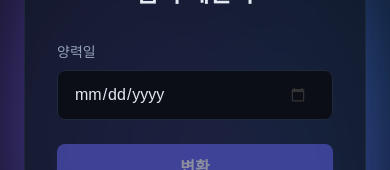
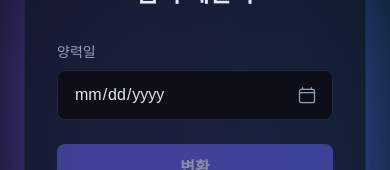
Before and after one commit to BaeZzi813/S3-Deploy-Test, a Next.js app: page / in a window 390 px wide. Shown: the part 357-527 px from the top of the page. Built offline with nearby package versions, Linux system fonts and the light colour scheme.

Commit message:
Refact / 달력 아이콘 모바일 사이즈에서 노출

```diff
--- a/app/globals.css
+++ b/app/globals.css
@@ -44,7 +44,10 @@ body {
 }
 
 input[type="date"]::-webkit-calendar-picker-indicator {
-  filter: invert(0.8);
+  opacity: 0;
+  position: absolute;
+  right: 0;
+  width: 40px;
+  height: 100%;
   cursor: pointer;
-  margin-right: 8px;
 }
--- a/app/page.tsx
+++ b/app/page.tsx
@@ -37,13 +37,18 @@ export default function Home() {
           <label className="block text-sm font-medium text-[#94a3b8] mb-2">
             양력일
           </label>
+          <div className="relative mb-6">
             <input
               type="date"
               max="9999-12-31"
               value={input}
               onChange={getSolarInput}
-            className="w-full bg-[#0b0e17] border border-[#1e293b] rounded-lg px-4 py-3 text-[#e2e8f0] mb-6 transition-all duration-200 focus:border-[#6366f1] focus:ring-2 focus:ring-indigo-500/20 focus:outline-none"
+              className="w-full bg-[#0b0e17] border border-[#1e293b] rounded-lg px-4 py-3 text-[#e2e8f0] transition-all duration-200 focus:border-[#6366f1] focus:ring-2 focus:ring-indigo-500/20 focus:outline-none"
             />
+            <svg className="absolute right-4 top-1/2 -translate-y-1/2 w-5 h-5 text-[#94a3b8] pointer-events-none" xmlns="http://www.w3.org/2000/svg" fill="none" viewBox="0 0 24 24" strokeWidth={1.5} stroke="currentColor">
+              <path strokeLinecap="round" strokeLinejoin="round" d="M6.75 3v2.25M17.25 3v2.25M3 18.75V7.5a2.25 2.25 0 0 1 2.25-2.25h13.5A2.25 2.25 0 0 1 21 7.5v11.25m-18 0A2.25 2.25 0 0 0 5.25 21h13.5A2.25 2.25 0 0 0 21 18.75m-18 0v-7.5A2.25 2.25 0 0 1 5.25 9h13.5A2.25 2.25 0 0 1 21 11.25v7.5" />
+            </svg>
+          </div>
           <button
             onClick={() => convertSolarToLunar(input)}
             disabled={!input}
```
Also changed, not shown: .claude/settings.local.json. Lines whose indentation alone changed are shown as unchanged.
